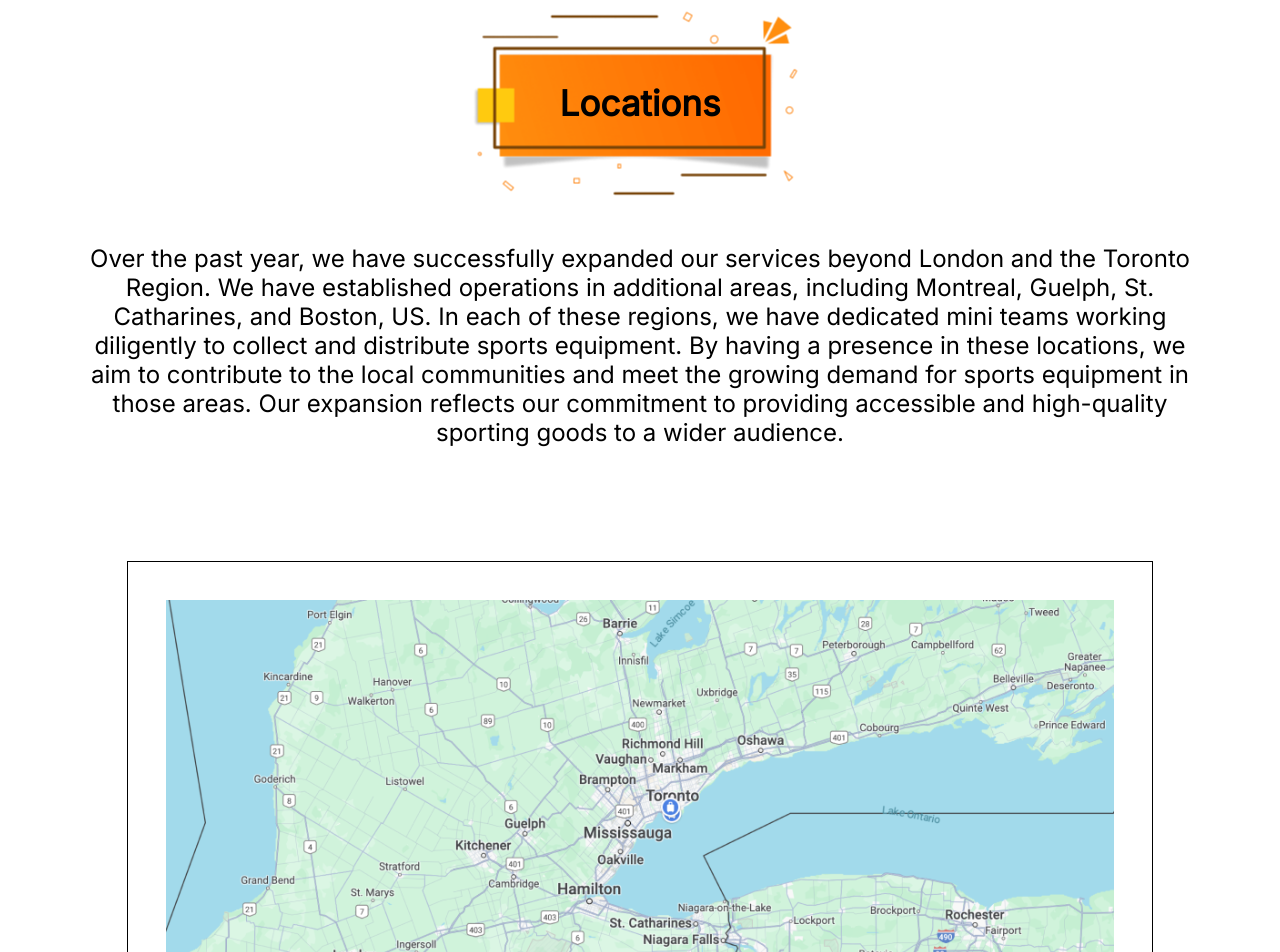
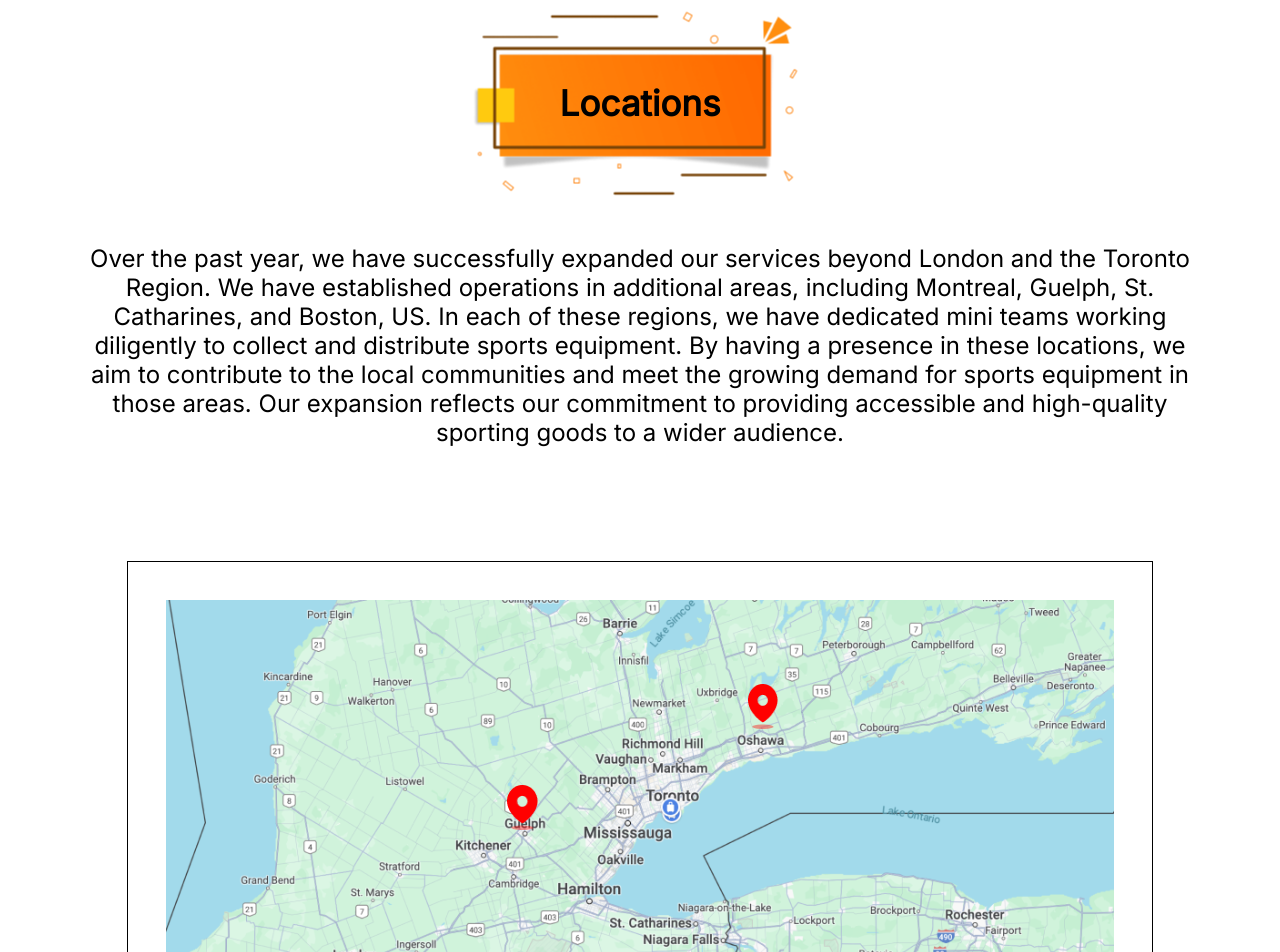
Before and after one commit to RadmehrM/KBK-React, a React (Create React App) app in the folder kbk-react/: page / in a window 1280 px wide. Shown: the top 952 px of the page. Built offline with nearby package versions, Linux system fonts and the light colour scheme.

Commit message:
Add markers to map

```diff
--- a/kbk-react/src/components/Location.css
+++ b/kbk-react/src/components/Location.css
@@ -115,3 +115,19 @@ p {
     top: 1072px;
     left: 1337px;
 }
+
+.marker {
+    max-width: 31.5px;
+    max-height: 45px;
+    position: relative;
+}
+
+#oshawa {
+    left: 14.6%;
+    top: 15%;
+}
+
+#guelph {
+    left: -14%;
+    top: 33%;
+}
--- a/kbk-react/src/components/Location.js
+++ b/kbk-react/src/components/Location.js
@@ -1,19 +1,28 @@
 import "./Location.css";
 import { useLayoutEffect, useRef } from "react";
 
-/*
-Notes:
-    - replace map with images
-*/
-
 function Location() {
-  // dynamic height resizing for map - maintains ratio based on current map width
+  // dynamic height resizing for map/markers - maintains ratio based on current map width
   const mapRef = useRef(null);
+  const markerRef = useRef(null);
+  const markerRef2 = useRef(null);
 
   useLayoutEffect(() => {
     function updateSize() {
-      if (mapRef.current) {
+      if (mapRef.current && markerRef.current && markerRef2.current) {
         mapRef.current.style.height = `${mapRef.current.offsetWidth * 0.546}px`;
+        markerRef.current.style.width = `${
+          mapRef.current.offsetWidth * 0.03
+        }px`;
+        markerRef.current.style.height = `${
+          markerRef.current.offsetWidth * 1.429
+        }px`;
+        markerRef2.current.style.width = `${
+          mapRef.current.offsetWidth * 0.03
+        }px`;
+        markerRef2.current.style.height = `${
+          markerRef2.current.offsetWidth * 1.429
+        }px`;
       }
     }
     window.addEventListener("resize", updateSize);
@@ -51,7 +60,22 @@ function Location() {
         </p>
       </div>
       <div id="map" ref={mapRef}>
-        <div id="map-image"></div>
+        <div id="map-image">
+          <img
+            src={require("../images/marker.png")}
+            alt=""
+            className="marker"
+            id="oshawa"
+            ref={markerRef}
+          />
+          <img
+            src={require("../images/marker.png")}
+            alt=""
+            className="marker"
+            id="guelph"
+            ref={markerRef2}
+          />
+        </div>
       </div>
     </div>
   );
```
Also changed, not shown: kbk-react/src/images/marker.png (added).
